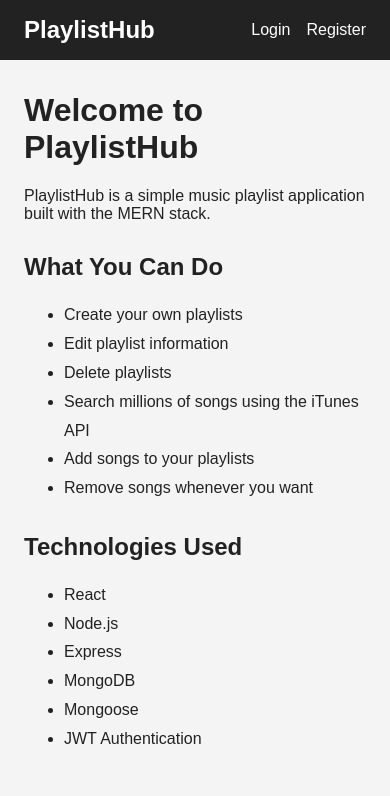
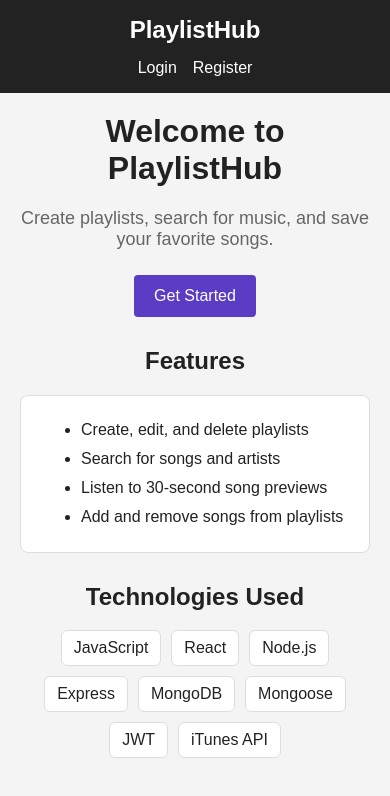
Before and after one commit to jeremyc293/fullstack-project, a React app in the folder frontend/: page / in a window 390 px wide. Shown: the top 796 px of the page. Built offline with nearby package versions, Linux system fonts and the light colour scheme; no server answers; the HTML template or start-up script is replaced by a standard one.

Commit message:
home page improvements and mobile display

```diff
--- a/frontend/src/index.css
+++ b/frontend/src/index.css
@@ -131,8 +131,7 @@ button:hover {
   margin-bottom: 25px;
 }
 
-.search-link,
-.view-playlist-link {
+.search-link {
   display: inline-block;
   padding: 10px 16px;
   background: #5b3cc4;
@@ -141,8 +140,7 @@ button:hover {
   border-radius: 4px;
 }
 
-.search-link:hover,
-.view-playlist-link:hover {
+.search-link:hover {
   background: #472da0;
 }
 
@@ -182,6 +180,20 @@ button:hover {
   font-size: 28px;
 }
 
+.view-playlist-link {
+  display: inline-block;
+  margin-top: 16px;
+  padding: 10px 16px;
+  background: #5b3cc4;
+  color: white;
+  text-decoration: none;
+  border-radius: 4px;
+}
+
+.view-playlist-link:hover {
+  background: #472da0;
+}
+
 .song-card {
   display: flex;
   gap: 16px;
@@ -206,10 +218,6 @@ button:hover {
   background: white;
   border: 1px dashed #bbb;
   border-radius: 8px;
-}
-
-.view-playlist-link {
-  margin-top: 16px;
 }
 
 .stats {
@@ -243,3 +251,112 @@ audio {
   max-width: 350px;
   margin: 12px 0;
 }
+
+.home {
+  text-align: center;
+}
+
+.home > p {
+  margin-bottom: 25px;
+  font-size: 18px;
+  color: #666;
+}
+
+.home-button {
+  display: inline-block;
+  padding: 12px 20px;
+  background: #5b3cc4;
+  color: white;
+  text-decoration: none;
+  border-radius: 4px;
+}
+
+.home-button:hover {
+  background: #472da0;
+}
+
+.feature-card {
+  max-width: 500px;
+  margin: auto;
+  padding: 20px 30px;
+  background: white;
+  border: 1px solid #ddd;
+  border-radius: 8px;
+}
+
+.home-list {
+  margin: 0;
+  text-align: left;
+}
+
+.tech-list {
+  display: flex;
+  justify-content: center;
+  flex-wrap: wrap;
+  gap: 10px;
+}
+
+.tech-list span {
+  padding: 8px 12px;
+  background: white;
+  border: 1px solid #ddd;
+  border-radius: 6px;
+}
+
+@media (max-width: 768px) {
+  nav {
+    flex-direction: column;
+    gap: 15px;
+    text-align: center;
+  }
+
+  nav div {
+    flex-wrap: wrap;
+    justify-content: center;
+  }
+
+  main {
+    padding: 20px;
+  }
+
+  .page-heading {
+    flex-direction: column;
+    align-items: flex-start;
+    gap: 15px;
+  }
+
+  .playlist-grid {
+    grid-template-columns: 1fr;
+  }
+
+  .stats {
+    flex-direction: column;
+  }
+
+  .stats div {
+    width: 100%;
+  }
+
+  .song-card {
+    flex-direction: column;
+    align-items: flex-start;
+  }
+
+  .song-card img {
+    width: 100%;
+    max-width: 200px;
+  }
+
+  .feature-card {
+    width: 100%;
+    padding: 20px;
+  }
+
+  .tech-list {
+    justify-content: center;
+  }
+
+  form {
+    max-width: 100%;
+  }
+}
--- a/frontend/src/pages/Home.jsx
+++ b/frontend/src/pages/Home.jsx
@@ -1,34 +1,49 @@
+import { Link } from "react-router-dom";
+
 function Home() {
+  const token = localStorage.getItem("token");
+
   return (
-    <div>
+    <div className="home">
       <h1>Welcome to PlaylistHub</h1>
 
       <p>
-        PlaylistHub is a simple music playlist application built with the
-        MERN stack.
+        Create playlists, search for music, and save your favorite songs.
       </p>
 
-      <h2>What You Can Do</h2>
+      {token ? (
+        <Link className="home-button" to="/playlists">
+          View My Playlists
+        </Link>
+      ) : (
+        <Link className="home-button" to="/register">
+          Get Started
+        </Link>
+      )}
 
-      <ul>
-        <li>Create your own playlists</li>
-        <li>Edit playlist information</li>
-        <li>Delete playlists</li>
-        <li>Search millions of songs using the iTunes API</li>
-        <li>Add songs to your playlists</li>
-        <li>Remove songs whenever you want</li>
-      </ul>
+      <h2>Features</h2>
+
+      <div className="feature-card">
+        <ul className="home-list">
+          <li>Create, edit, and delete playlists</li>
+          <li>Search for songs and artists</li>
+          <li>Listen to 30-second song previews</li>
+          <li>Add and remove songs from playlists</li>
+        </ul>
+      </div>
 
       <h2>Technologies Used</h2>
 
-      <ul>
-        <li>React</li>
-        <li>Node.js</li>
-        <li>Express</li>
-        <li>MongoDB</li>
-        <li>Mongoose</li>
-        <li>JWT Authentication</li>
-      </ul>
+      <div className="tech-list">
+        <span>JavaScript</span>
+        <span>React</span>
+        <span>Node.js</span>
+        <span>Express</span>
+        <span>MongoDB</span>
+        <span>Mongoose</span>
+        <span>JWT</span>
+        <span>iTunes API</span>
+      </div>
     </div>
   );
 }
```
